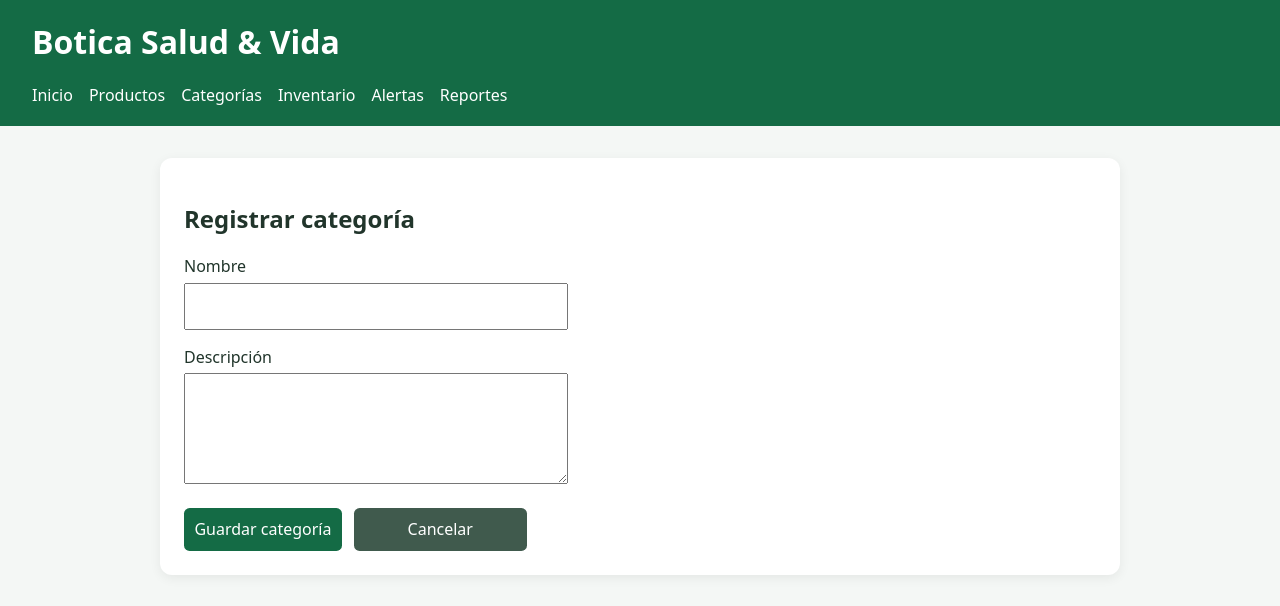
After one commit to JoshuaERS/botica-salud-vida, a Flask app: page /categorias/nueva in a window 1280 px wide. The commit adds this page. Shown: the top 606 px of the page. Run offline with Flask 3, Linux system fonts and the light colour scheme.

Commit message:
feat: implementar registro y consulta de categorías

```diff
--- a/routes/categorias.py
+++ b/routes/categorias.py
@@ -1,8 +1,38 @@
-from flask import Blueprint, render_template
+from flask import Blueprint, flash, redirect, render_template, request, url_for
+
+from models.categoria import (
+    crear_categoria,
+    listar_categorias,
+    obtener_categoria_por_nombre,
+)
+
 
 bp = Blueprint("categorias", __name__, url_prefix="/categorias")
 
 
 @bp.get("/")
 def index():
-    return render_template("modulo.html", titulo="Categorías")
+    return render_template(
+        "categorias/index.html",
+        categorias=listar_categorias(),
+    )
+
+
+@bp.route("/nueva", methods=("GET", "POST"))
+def nueva():
+    if request.method == "POST":
+        nombre = request.form.get("nombre", "").strip()
+        descripcion = request.form.get("descripcion", "").strip()
+
+        if not nombre:
+            flash("El nombre de la categoría es obligatorio.", "error")
+        elif len(nombre) > 80:
+            flash("El nombre no puede superar 80 caracteres.", "error")
+        elif obtener_categoria_por_nombre(nombre):
+            flash("Ya existe una categoría con ese nombre.", "error")
+        else:
+            crear_categoria(nombre, descripcion)
+            flash("Categoría registrada correctamente.", "success")
+            return redirect(url_for("categorias.index"))
+
+    return render_template("categorias/form.html")
--- a/static/css/styles.css
+++ b/static/css/styles.css
@@ -1,28 +1,159 @@
-:root { color-scheme: light; font-family: system-ui, sans-serif; }
-body { margin: 0; background: #f4f7f5; color: #21352b; }
-header { padding: 1.25rem 2rem; background: #146b45; color: white; }
-header h1 { margin-top: 0; }
-nav { display: flex; flex-wrap: wrap; gap: 1rem; }
-nav a { color: white; text-decoration: none; }
-main { max-width: 960px; margin: 2rem auto; padding: 0 1rem; }
-.card { padding: 1.5rem; background: white; border-radius: .75rem; box-shadow: 0 3px 12px #0001; }
-form { display: grid; max-width: 24rem; gap: 1rem; }
-label { display: grid; gap: .35rem; }
-input, button { padding: .65rem; font: inherit; }
-textarea, select { padding: .65rem; font: inherit; }
-button { cursor: pointer; background: #146b45; color: white; border: 0; border-radius: .35rem; }
-.titulo-acciones { display: flex; align-items: center; justify-content: space-between; gap: 1rem; }
-.boton { display: inline-block; padding: .65rem .9rem; border-radius: .35rem; background: #146b45; color: white; text-decoration: none; }
-.boton.secundario { background: #405a4d; }
-.busqueda { display: flex; max-width: none; grid-template-columns: 1fr auto; margin: 1rem 0; }
-.tabla-contenedor { overflow-x: auto; }
-table { width: 100%; border-collapse: collapse; margin: 1rem 0 2rem; }
-th, td { padding: .75rem; border-bottom: 1px solid #d9e2dc; text-align: left; }
-th { background: #e7f1eb; }
-.metricas { display: grid; grid-template-columns: repeat(auto-fit, minmax(150px, 1fr)); gap: 1rem; }
-.metricas article { display: grid; gap: .25rem; padding: 1rem; background: #e7f1eb; border-radius: .5rem; }
-.metricas strong { font-size: 2rem; }
-.mensajes { position: fixed; right: 1rem; bottom: 1rem; max-width: 24rem; }
-.mensaje { padding: .8rem 1rem; background: #fff; border-left: 4px solid #146b45; box-shadow: 0 3px 12px #0002; }
-.mensaje.error { border-color: #b42318; }
-@media (max-width: 640px) { .titulo-acciones { align-items: flex-start; flex-direction: column; } }
+:root {
+  color-scheme: light;
+  font-family: system-ui, sans-serif;
+}
+body {
+  margin: 0;
+  background: #f4f7f5;
+  color: #21352b;
+}
+header {
+  padding: 1.25rem 2rem;
+  background: #146b45;
+  color: white;
+}
+header h1 {
+  margin-top: 0;
+}
+nav {
+  display: flex;
+  flex-wrap: wrap;
+  gap: 1rem;
+}
+nav a {
+  color: white;
+  text-decoration: none;
+}
+main {
+  max-width: 960px;
+  margin: 2rem auto;
+  padding: 0 1rem;
+}
+.card {
+  padding: 1.5rem;
+  background: white;
+  border-radius: 0.75rem;
+  box-shadow: 0 3px 12px #0001;
+}
+form {
+  display: grid;
+  max-width: 24rem;
+  gap: 1rem;
+}
+label {
+  display: grid;
+  gap: 0.35rem;
+}
+input,
+button {
+  padding: 0.65rem;
+  font: inherit;
+}
+textarea,
+select {
+  padding: 0.65rem;
+  font: inherit;
+}
+button {
+  cursor: pointer;
+  background: #146b45;
+  color: white;
+  border: 0;
+  border-radius: 0.35rem;
+}
+.titulo-acciones {
+  display: flex;
+  align-items: center;
+  justify-content: space-between;
+  gap: 1rem;
+}
+.boton {
+  display: inline-block;
+  padding: 0.65rem 0.9rem;
+  border-radius: 0.35rem;
+  background: #146b45;
+  color: white;
+  text-decoration: none;
+}
+.boton.secundario {
+  background: #405a4d;
+}
+.busqueda {
+  display: flex;
+  max-width: none;
+  grid-template-columns: 1fr auto;
+  margin: 1rem 0;
+}
+.tabla-contenedor {
+  overflow-x: auto;
+}
+table {
+  width: 100%;
+  border-collapse: collapse;
+  margin: 1rem 0 2rem;
+}
+th,
+td {
+  padding: 0.75rem;
+  border-bottom: 1px solid #d9e2dc;
+  text-align: left;
+}
+th {
+  background: #e7f1eb;
+}
+.metricas {
+  display: grid;
+  grid-template-columns: repeat(auto-fit, minmax(150px, 1fr));
+  gap: 1rem;
+}
+.metricas article {
+  display: grid;
+  gap: 0.25rem;
+  padding: 1rem;
+  background: #e7f1eb;
+  border-radius: 0.5rem;
+}
+.metricas strong {
+  font-size: 2rem;
+}
+.mensajes {
+  position: fixed;
+  right: 1rem;
+  bottom: 1rem;
+  max-width: 24rem;
+}
+.mensaje {
+  padding: 0.8rem 1rem;
+  background: #fff;
+  border-left: 4px solid #146b45;
+  box-shadow: 0 3px 12px #0002;
+}
+.mensaje.error {
+  border-color: #b42318;
+}
+@media (max-width: 640px) {
+  .titulo-acciones {
+    align-items: flex-start;
+    flex-direction: column;
+  }
+}
+
+.acciones-formulario {
+  display: flex;
+  align-items: center;
+  gap: 0.75rem;
+  margin-top: 0.5rem;
+}
+
+.acciones-formulario button,
+.acciones-formulario .boton {
+  min-width: 9rem;
+  text-align: center;
+}
+
+@media (max-width: 480px) {
+  .acciones-formulario {
+    align-items: stretch;
+    flex-direction: column;
+  }
+}
--- /dev/null
+++ b/templates/categorias/form.html
@@ -0,0 +1,19 @@
+{% extends "base.html" %}
+{% block title %}Nueva categoría | Botica Salud & Vida{% endblock %}
+{% block content %}
+<section class="card">
+    <h2>Registrar categoría</h2>
+    <form method="post">
+        <label>Nombre
+            <input name="nombre" maxlength="80" required value="{{ request.form.get('nombre', '') }}">
+        </label>
+        <label>Descripción
+            <textarea name="descripcion" rows="4" maxlength="250">{{ request.form.get('descripcion', '') }}</textarea>
+        </label>
+        <div class="acciones-formulario">
+            <button type="submit">Guardar categoría</button>
+            <a class="boton secundario" href="{{ url_for('categorias.index') }}">Cancelar</a>
+        </div>
+    </form>
+</section>
+{% endblock %}
```
Also changed, not shown: models/categoria.py (+31 -1 lines), templates/categorias/index.html (added, +37 -0 lines), tests/test_categorias.py (added, +59 -0 lines).
